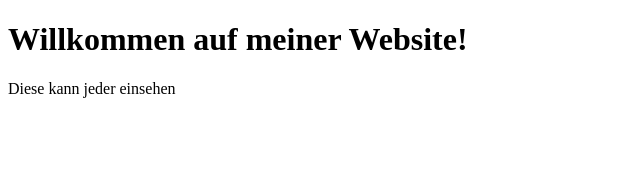
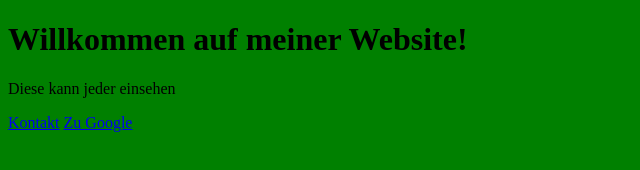
Before and after one commit to MSILukas/MSILukas.github.io, a plain HTML site: page index.html in a window 1280 px wide. Shown: the whole page, without its empty margins (0-640 px from the left). Drawn offline with Linux system fonts and the light colour scheme.

Commit message:
mein erster upload

```diff
--- a/index.html
+++ b/index.html
@@ -4,9 +4,13 @@
     <meta charset="UTF-8">
     <meta name="viewport" content="width=device-width, initial-scale=1.0">
     <title>Meine erste Website online</title>
+    <link rel="stylesheet" href="style.css">
 </head>
 <body>
     <h1>Willkommen auf meiner Website!</h1>
     <p>Diese kann jeder einsehen</p>
+
+    <a href="/kontakt.html">Kontakt</a>
+    <a href="https://google.at">Zu Google</a>
 </body>
 </html>
--- /dev/null
+++ b/style.css
@@ -0,0 +1,3 @@
+body{
+    background-color: green
+}
```
